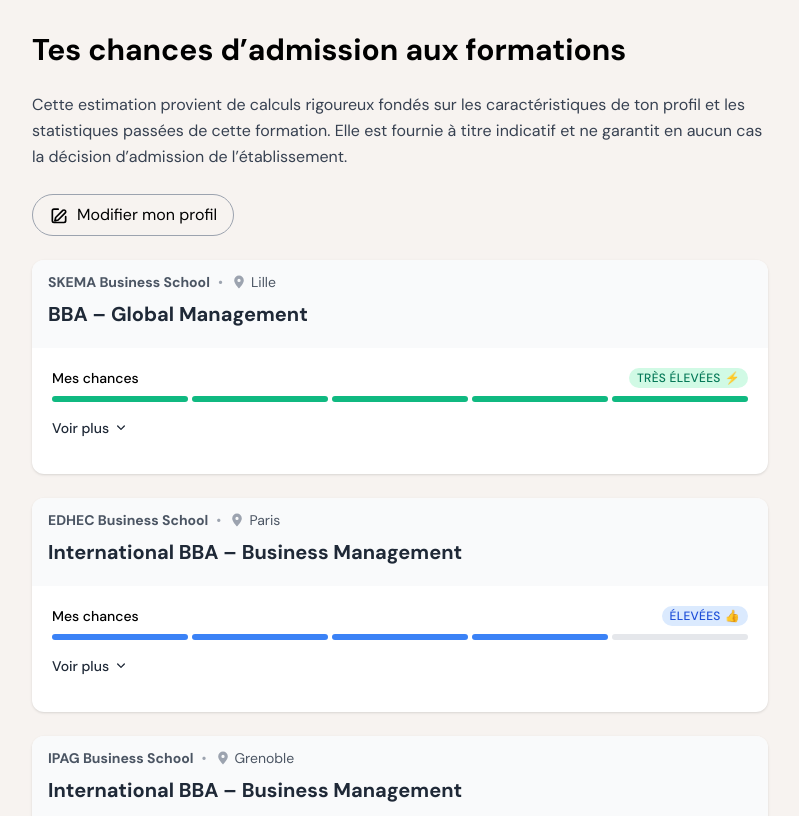
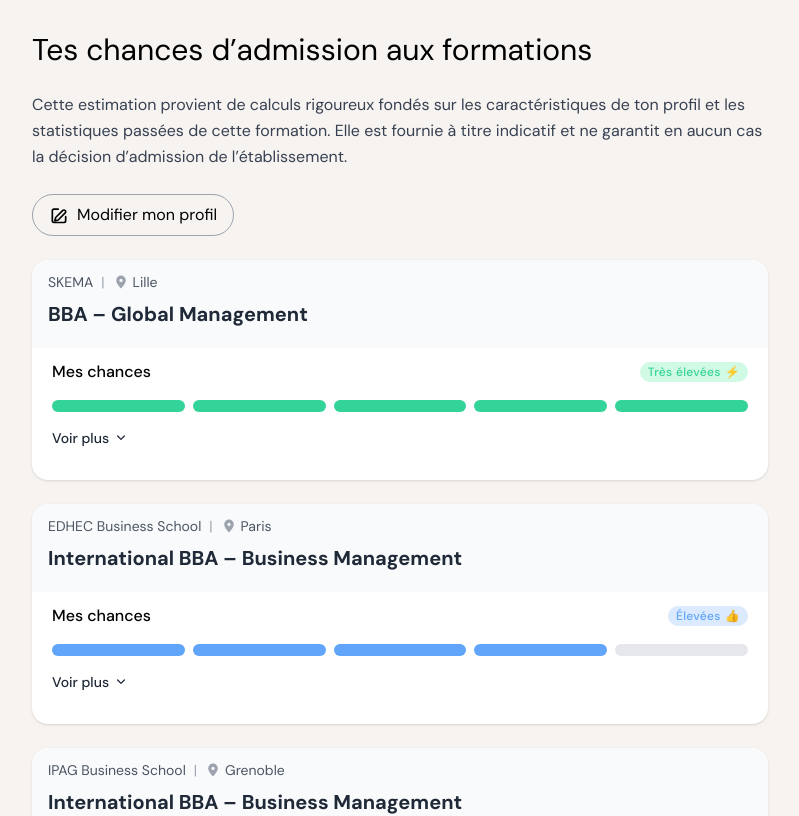
Before and after one commit to Guillaume-Gozillon/edumapper, a Nuxt app: page /admission-chances in a window 1280 px wide. Shown: the top 816 px of the page, without its empty margins (240-1039 px from the left). Built offline with nearby package versions, Linux system fonts and the light colour scheme.

Commit message:
style: improve css for the admission cards

```diff
--- a/components/AdmissionCards.vue
+++ b/components/AdmissionCards.vue
@@ -3,13 +3,13 @@
     <div
       v-for="(item, idx) in items"
       :key="idx"
-      class="bg-white rounded-xl shadow overflow-hidden"
+      class="bg-white rounded-2xl shadow overflow-hidden"
     >
       <header class="bg-gray-50 px-4 pt-3 pb-5">
         <div class="flex items-center justify-between mb-2">
           <div class="flex items-center text-sm text-gray-600">
-            <span class="font-semibold">{{ item.school }}</span>
-            <span class="mx-2 text-gray-400 select-none">•</span>
+            <span class="font">{{ item.school }}</span>
+            <span class="mx-2 text-gray-400 select-none">|</span>
             <svg
               xmlns="http://www.w3.org/2000/svg"
               class="w-4 h-4 text-gray-400 mr-1"
@@ -39,16 +39,14 @@
         </h3>
       </header>
 
-      <div class="p-5">
+      <div class="px-5 pt-3 pb-4">
         <!-- progress bar -->
         <section>
-          <div
-            class="flex items-center justify-between text-sm font-medium mb-2"
-          >
+          <div class="flex items-center justify-between font-medium mb-4">
             <span>Mes chances</span>
             <span
               :class="[
-                'px-2 py-0.5 rounded-full text-xs uppercase tracking-wide flex items-center gap-1',
+                'px-2 py-0.5 rounded-full text-xs   tracking-wide flex items-center gap-1',
                 labelBg(item.score),
               ]"
             >
@@ -60,11 +58,11 @@
             </span>
           </div>
 
-          <div class="flex space-x-1 mb-4">
+          <div class="flex space-x-2 mb-4">
             <div
               v-for="n in 5"
               :key="n"
-              class="flex-1 h-1.5 rounded-full"
+              class="flex-1 h-3 rounded-full"
               :class="
                 n <= filledSegments(item.score)
                   ? barBg(item.score)
@@ -159,17 +157,17 @@
 };
 
 const labelBg = (score: number) => {
-  if (score >= 80) return "bg-emerald-100 text-emerald-700";
-  if (score >= 60) return "bg-blue-100 text-blue-700";
-  if (score >= 40) return "bg-fuchsia-100 text-fuchsia-700";
-  return "bg-amber-100 text-amber-700";
+  if (score >= 80) return "bg-emerald-100 text-emerald-400";
+  if (score >= 60) return "bg-blue-100 text-blue-400";
+  if (score >= 40) return "bg-fuchsia-100 text-fuchsia-400";
+  return "bg-amber-100 text-amber-400";
 };
 
 const barBg = (score: number) => {
-  if (score >= 80) return "bg-emerald-500";
-  if (score >= 60) return "bg-blue-500";
-  if (score >= 40) return "bg-fuchsia-500";
-  return "bg-amber-500";
+  if (score >= 80) return "bg-emerald-400";
+  if (score >= 60) return "bg-blue-400";
+  if (score >= 40) return "bg-fuchsia-400";
+  return "bg-amber-400";
 };
 
 const starColor = (score: number) => {
--- a/pages/admission-chances.vue
+++ b/pages/admission-chances.vue
@@ -9,7 +9,7 @@
 
 const formations = [
   {
-    school: "SKEMA Business School",
+    school: "SKEMA",
     city: "Lille",
     program: "BBA – Global Management",
     score: 92,
@@ -49,9 +49,7 @@
 
 <template>
   <div class="max-w-3xl mx-auto px-4 py-8 space-y-6">
-    <h2 class="text-3xl font-semibold">
-      Tes chances d’admission aux formations
-    </h2>
+    <h2 class="text-3xl font">Tes chances d’admission aux formations</h2>
 
     <p class="text-gray-700 leading-relaxed">
       Cette estimation provient de calculs rigoureux fondés sur les
```
